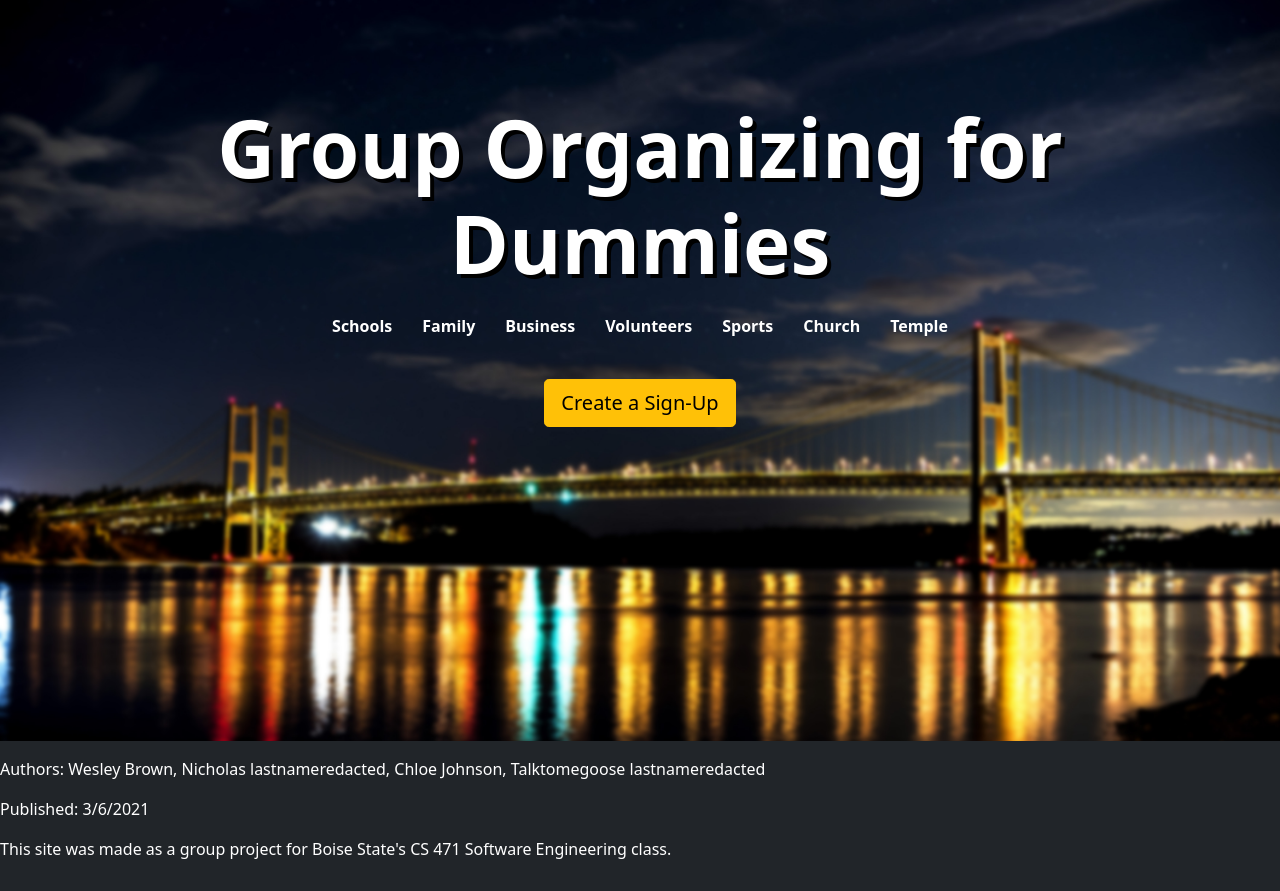
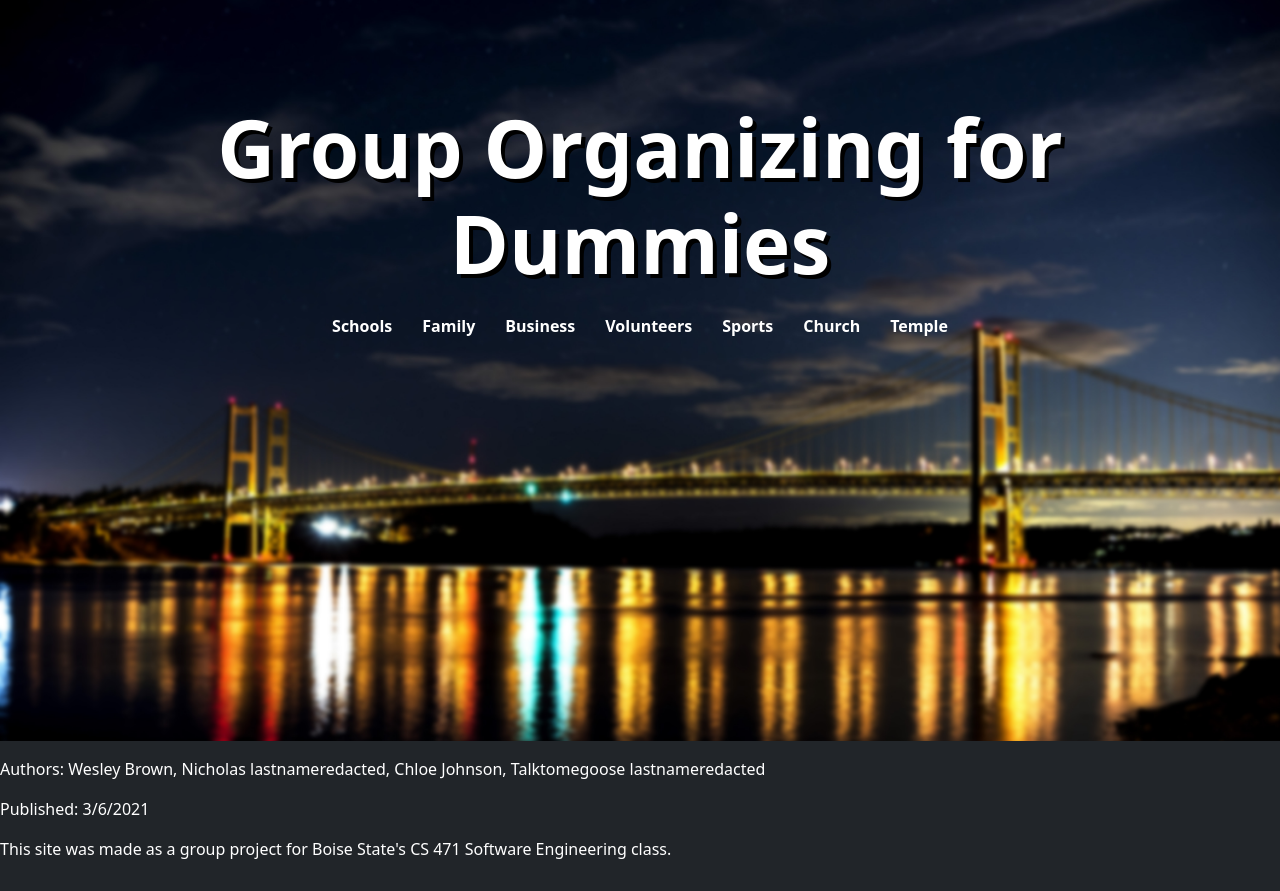
Before and after one commit to WesleyBrown792/471-Website, a PHP site: page / in a window 1280 px wide. Shown: the part 59-950 px from the top of the page. Run offline with PHP 8.4, Linux system fonts and the light colour scheme.

Commit message:
Update index.php
Removing setup event button. Task #46, references story #41

```diff
--- a/index.php
+++ b/index.php
@@ -29,11 +29,6 @@
                             <li>Temple</li>
                         </ul>
                     </div>
-                    <div class="first-section-create-button w-100">
-                        <a href="signin.php">
-                            <button type="button" class="btn  btn-warning btn-lg">Create a Sign-Up</button>
-                        </a>
-                    </div>
                 </div>
             </div>
             <div class="w-100 second-homepage-section">
```
